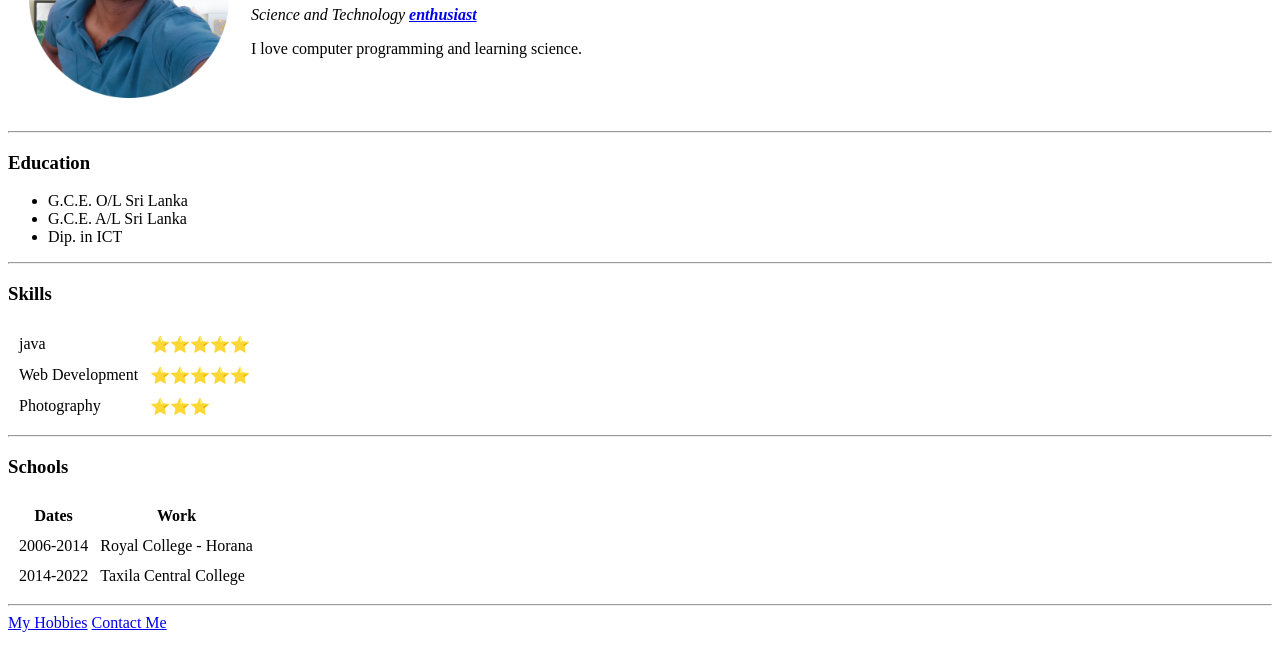
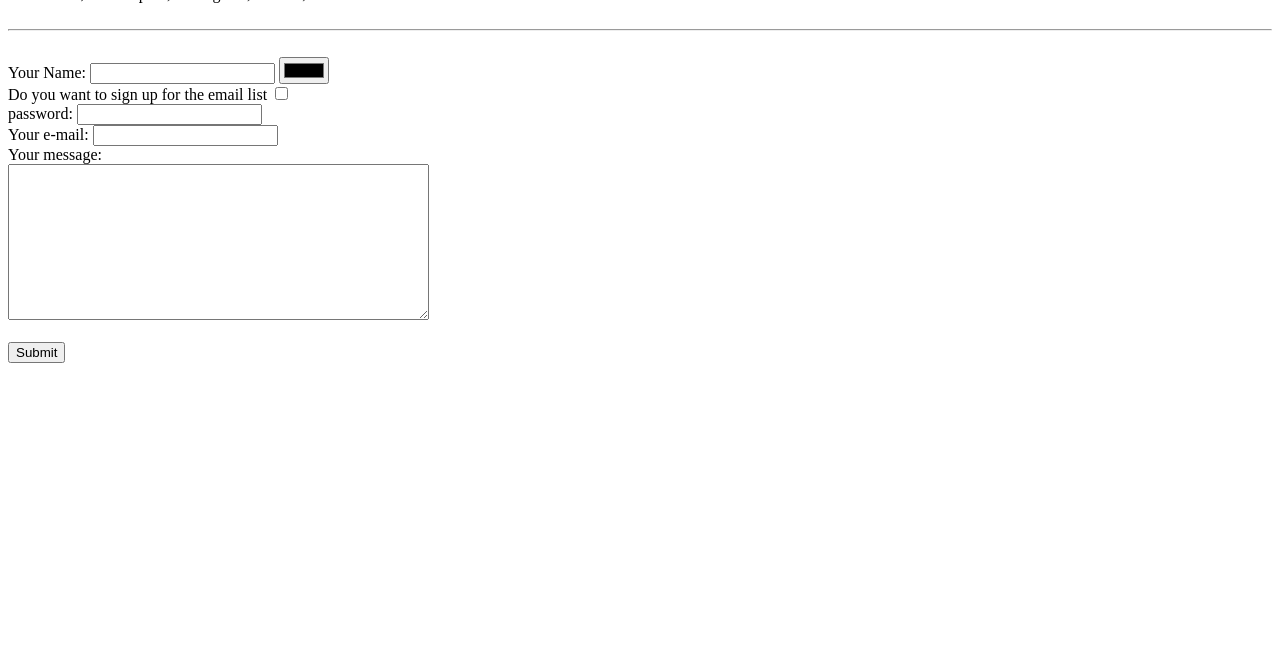
Before and after one commit to seniru-dilmith/CV, a plain HTML site: page index.html in a window 1280 px wide. Shown: the part 131-800 px from the top of the page. Drawn offline with Linux system fonts and the light colour scheme.

Commit message:
Update index.html

```diff
--- a/index.html
+++ b/index.html
@@ -1,87 +1,36 @@
 <!DOCTYPE html>
 <html lang="en" dir="ltr">
+  <head>
+    <meta charset="utf-8">
+    <title>Contact-Me</title>
+  </head>
+  <body>
 
-<head>
+<h1>My Contact details</h1>
 
-  <meta charset="utf-8">
+    voice: +94-71-8209127 <br>
+    email: privateseniru@gmail.com <br>
+    address: 92,Dikhenapura, Munagama, Horana, 12400 <br><br><hr><br>
 
-  <title>✌Seniru's Personal Site</title>
+    <form action="mailto:privateseniru@gmail.com" method="post" enctype="text/plain">
+      <label for="">Your Name:</label>
+      <input type="text" name="yourName" value="">
+      <input type="color" name="" value=""><br>
 
-</head>
+      <label for="">Do you want to sign up for the email list</label>
+      <input type="checkbox" name="emailCheckList" value=""><br>
 
-<body>
+      <label for="">password: </label>
+      <input type="password" name="password" value=""><br>
 
-  <table cellspacing="20">
-    <tr>
-      <td><img src="seniru.png" alt="golden retriver" height="200"></td>
-      <td>
-        <h1>Seniru Dilmith</h1>
+      <label for="">Your e-mail: </label>
+      <input type="email" name="email" value=""><br>
 
-        <p>
-          <em>Science and Technology <strong> <a href="https://www.britannica.com/dictionary/enthusiast"> enthusiast </a> </strong> </em>
-        </p>
+      <label for="">Your message: </label><br>
+      <textarea name="yourMessage" rows="10" cols="50"></textarea><br><br>
+      <input type="submit" name="" value="Submit"><br>
 
-        <p>
-          I love computer programming and learning science.
-        </p>
-      </td>
-    </tr>
-  </table>
 
-  <hr>
-
-  <h3>Education</h3>
-
-  <ul>
-    <li>G.C.E. O/L Sri Lanka</li>
-    <li>G.C.E. A/L Sri Lanka</li>
-    <li>Dip. in ICT</li>
-  </ul>
-
-  <hr>
-
-  <h3>Skills</h3>
-  <table cellspacing="10">
-    <tr>
-      <td>java</td>
-      <td>⭐⭐⭐⭐⭐</td>
-    </tr>
-    <tr>
-      <td>Web Development</td>
-      <td>⭐⭐⭐⭐⭐</td>
-    </tr>
-    <tr>
-      <td>Photography</td>
-      <td>⭐⭐⭐</td>
-    </tr>
-  </table>
-
-  <hr>
-
-  <h3>Schools</h3>
-
-  <table border="0" cellspacing="10">
-    <thead>
-      <tr>
-        <th>Dates</th>
-        <th>Work</th>
-      </tr>
-    </thead>
-    <tr>
-      <td>2006-2014</td>
-      <td>Royal College - Horana</td>
-    </tr>
-    <tr>
-      <td>2014-2022</td>
-      <td>Taxila Central College</td>
-    </tr>
-  </table>
-
-  <hr>
-
-  <a href="hobbies.html">My Hobbies</a>
-  <a href="contact.html">Contact Me</a>
-
-</body>
-
+    </form>
+  </body>
 </html>
```
